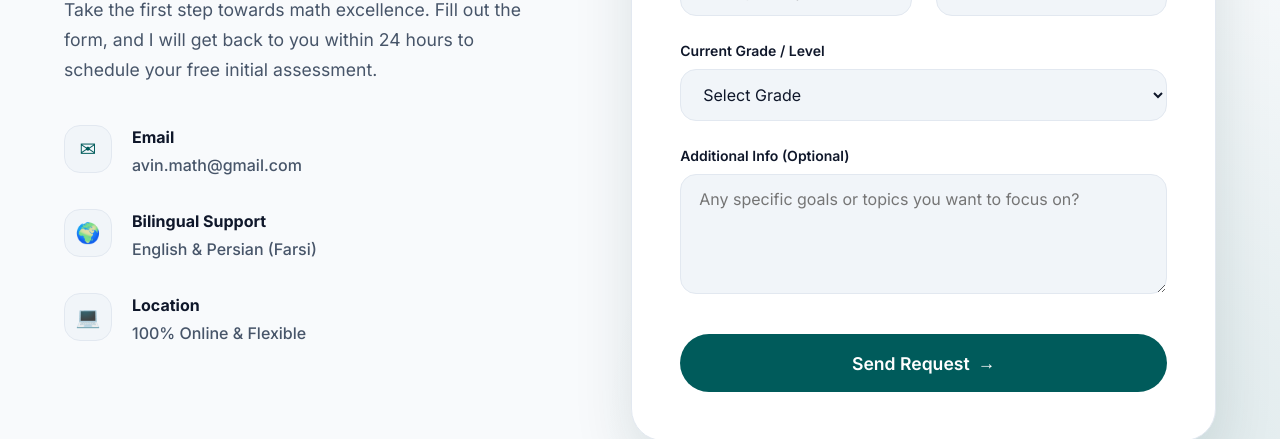
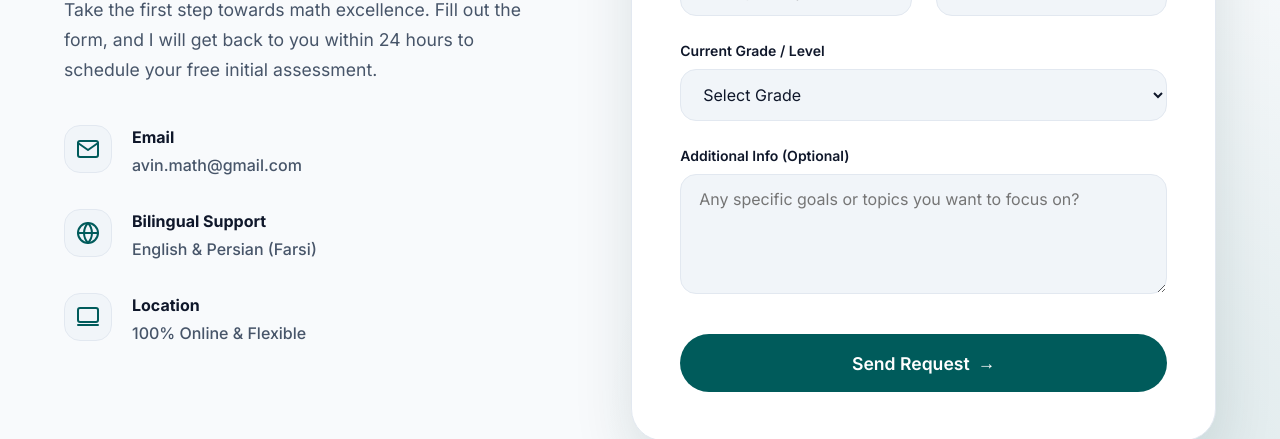
Before and after one commit to parsaabbasian/Math_Tutoring, a Next.js app: page / in a window 1280 px wide. Shown: the part 3520-3959 px from the top of the page. Built offline with nearby package versions, Linux system fonts and the light colour scheme.

Commit message:
Replace contact section emojis with custom professional SVG icons

```diff
--- a/src/app/components/Contact.tsx
+++ b/src/app/components/Contact.tsx
@@ -1,6 +1,28 @@
 'use client';
 import { useState } from 'react';
 import styles from './Contact.module.css';
+
+const MailIcon = () => (
+  <svg width="24" height="24" viewBox="0 0 24 24" fill="none" stroke="currentColor" strokeWidth="2" strokeLinecap="round" strokeLinejoin="round">
+    <path d="M4 4h16c1.1 0 2 .9 2 2v12c0 1.1-.9 2-2 2H4c-1.1 0-2-.9-2-2V6c0-1.1.9-2 2-2z"></path>
+    <polyline points="22,6 12,13 2,6"></polyline>
+  </svg>
+);
+
+const GlobeIcon = () => (
+  <svg width="24" height="24" viewBox="0 0 24 24" fill="none" stroke="currentColor" strokeWidth="2" strokeLinecap="round" strokeLinejoin="round">
+    <circle cx="12" cy="12" r="10"></circle>
+    <line x1="2" y1="12" x2="22" y2="12"></line>
+    <path d="M12 2a15.3 15.3 0 0 1 4 10 15.3 15.3 0 0 1-4 10 15.3 15.3 0 0 1-4-10 15.3 15.3 0 0 1 4-10z"></path>
+  </svg>
+);
+
+const LaptopIcon = () => (
+  <svg width="24" height="24" viewBox="0 0 24 24" fill="none" stroke="currentColor" strokeWidth="2" strokeLinecap="round" strokeLinejoin="round">
+    <rect x="2" y="3" width="20" height="14" rx="2" ry="2"></rect>
+    <line x1="2" y1="20" x2="22" y2="20"></line>
+  </svg>
+);
 
 export default function Contact() {
   const [status, setStatus] = useState('');
@@ -8,7 +30,6 @@ export default function Contact() {
   const handleSubmit = (e: React.FormEvent<HTMLFormElement>) => {
     e.preventDefault();
     setStatus('Request sent successfully! Avin will contact you soon.');
-    // In a real application, this would send an API request.
   };
 
   return (
@@ -24,21 +45,21 @@ export default function Contact() {
 
           <div className={styles.contactDetails}>
             <div className={styles.detailItem}>
-              <div className={styles.detailIcon}>✉</div>
+              <div className={styles.detailIcon}><MailIcon /></div>
               <div>
                 <h4 className={styles.detailTitle}>Email</h4>
                 <p className={styles.detailValue}>avin.math@gmail.com</p>
               </div>
             </div>
             <div className={styles.detailItem}>
-              <div className={styles.detailIcon}>🌍</div>
+              <div className={styles.detailIcon}><GlobeIcon /></div>
               <div>
                 <h4 className={styles.detailTitle}>Bilingual Support</h4>
                 <p className={styles.detailValue}>English & Persian (Farsi)</p>
               </div>
             </div>
             <div className={styles.detailItem}>
-              <div className={styles.detailIcon}>💻</div>
+              <div className={styles.detailIcon}><LaptopIcon /></div>
               <div>
                 <h4 className={styles.detailTitle}>Location</h4>
                 <p className={styles.detailValue}>100% Online & Flexible</p>
```
